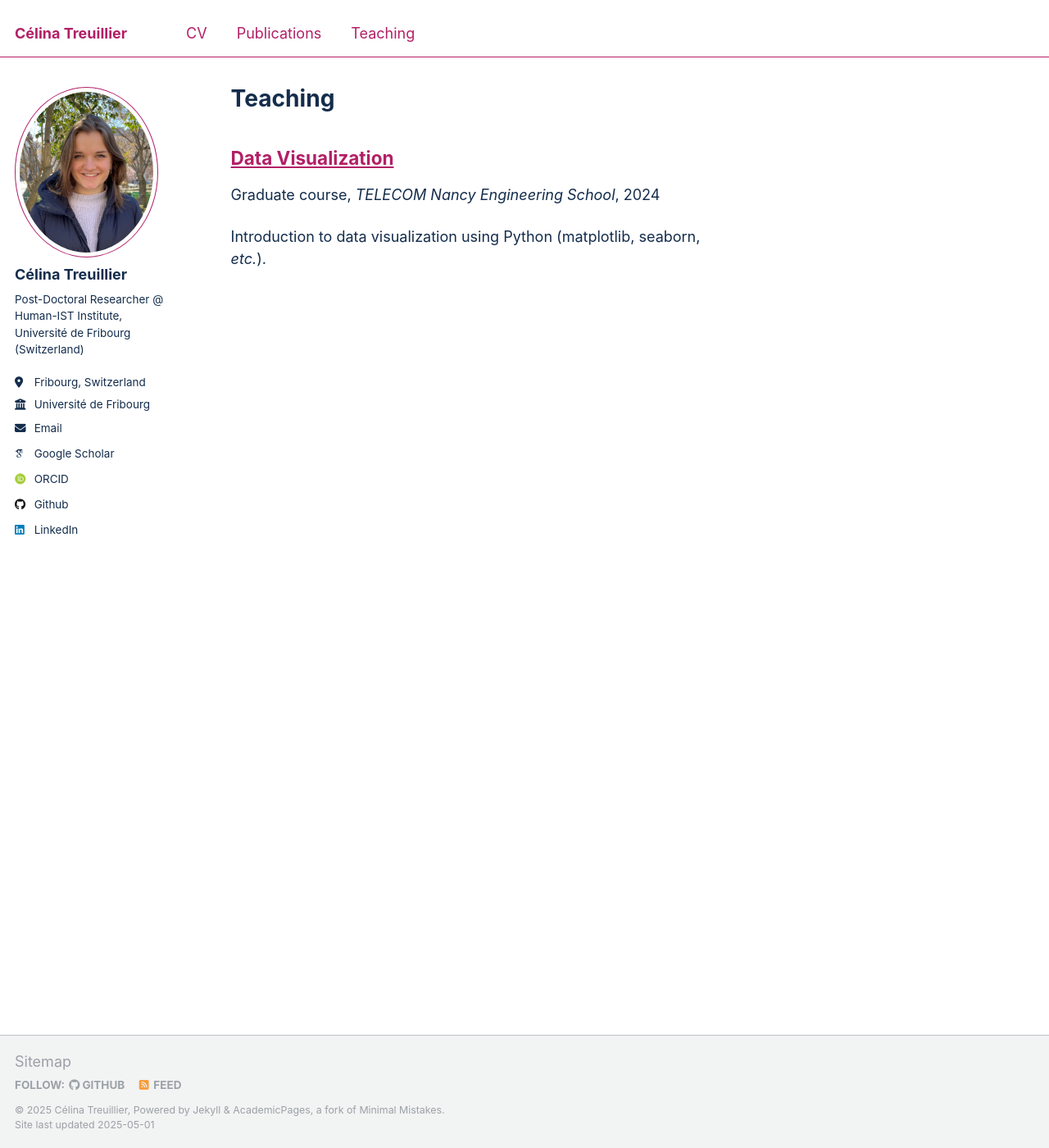
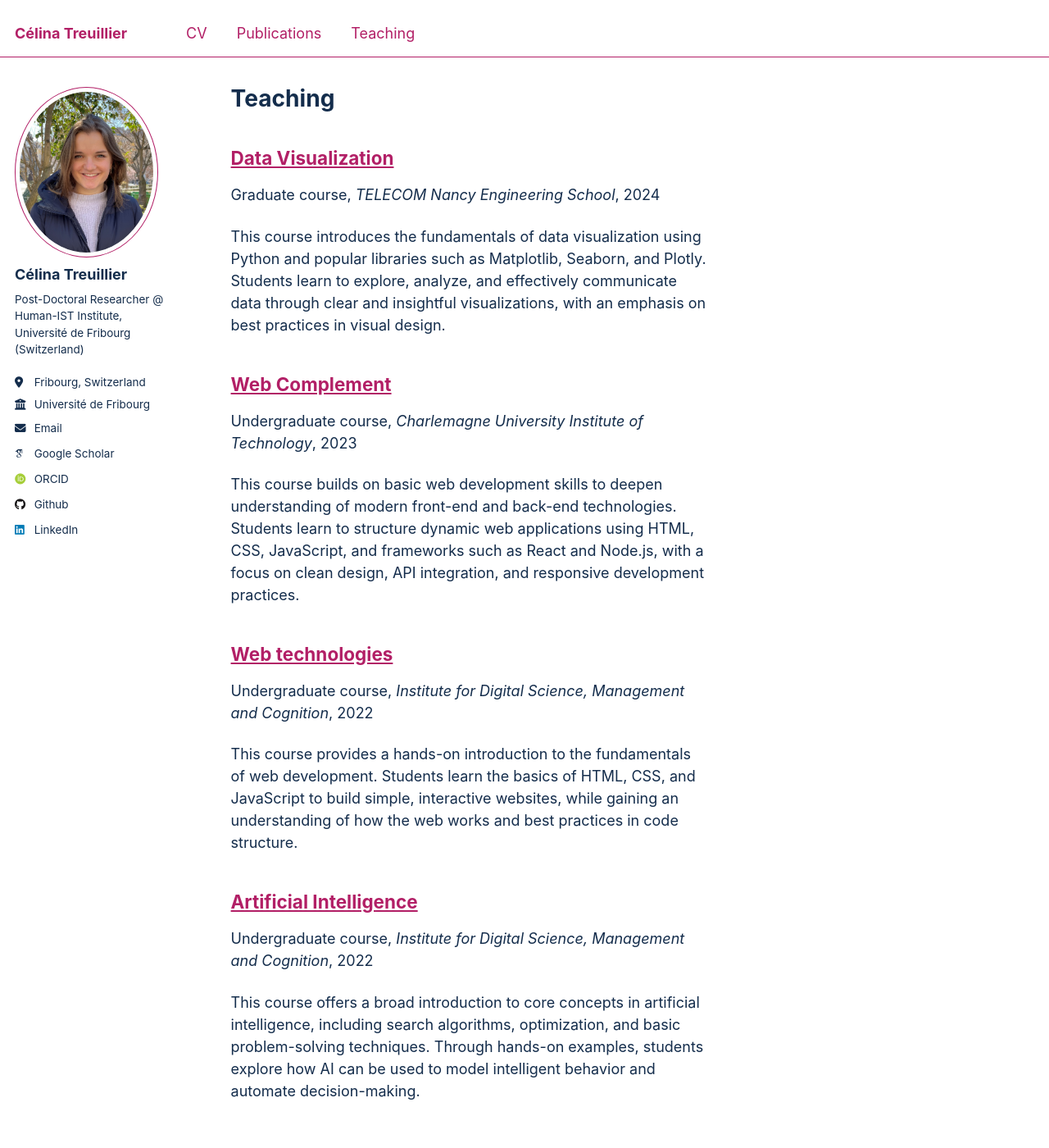
Before and after one commit to celinatreuillier/celinatreuillier.github.io, a Jekyll site: the page built from _pages/teaching.html, in a window 1280 px wide and 1400 px high. Shown: the whole window at 82% size. Built offline with Jekyll 4.4.1, drawn with Linux system fonts in a browser that asks for light colours; some web fonts are replaced.

Commit message:
add teaching

```diff
--- /dev/null
+++ b/_teaching/2021_AI.md
@@ -0,0 +1,11 @@
+---
+title: "Artificial Intelligence"
+collection: teaching
+type: "Undergraduate course"
+permalink: /teaching/2021_AI
+venue: "Institute for Digital Science, Management and Cognition"
+date: 2022-02-01
+location: "Nancy, FRANCE"
+---
+
+This course offers a broad introduction to core concepts in artificial intelligence, including search algorithms, optimization, and basic problem-solving techniques. Through hands-on examples, students explore how AI can be used to model intelligent behavior and automate decision-making.
--- /dev/null
+++ b/_teaching/2022_web.md
@@ -0,0 +1,11 @@
+---
+title: "Web technologies"
+collection: teaching
+type: "Undergraduate course"
+permalink: /teaching/2022_web
+venue: "Institute for Digital Science, Management and Cognition"
+date: 2022-09-01
+location: "Nancy, FRANCE"
+---
+
+This course provides a hands-on introduction to the fundamentals of web development. Students learn the basics of HTML, CSS, and JavaScript to build simple, interactive websites, while gaining an understanding of how the web works and best practices in code structure.
--- /dev/null
+++ b/_teaching/2023_web.md
@@ -0,0 +1,11 @@
+---
+title: "Web Complement"
+collection: teaching
+type: "Undergraduate course"
+permalink: /teaching/2023_web
+venue: "Charlemagne University Institute of Technology"
+date: 2023-02-01
+location: "Nancy, FRANCE"
+---
+
+This course builds on basic web development skills to deepen understanding of modern front-end and back-end technologies. Students learn to structure dynamic web applications using HTML, CSS, JavaScript, and frameworks such as React and Node.js, with a focus on clean design, API integration, and responsive development practices.
--- a/_teaching/2024_dataviz.md
+++ b/_teaching/2024_dataviz.md
@@ -8,4 +8,4 @@ date: 2024-02-01
 location: "Nancy, FRANCE"
 ---
 
-Introduction to data visualization using Python (matplotlib, seaborn, *etc.*).
+This course introduces the fundamentals of data visualization using Python and popular libraries such as Matplotlib, Seaborn, and Plotly. Students learn to explore, analyze, and effectively communicate data through clear and insightful visualizations, with an emphasis on best practices in visual design.
```
Also changed, not shown: _teaching/2015-spring-teaching-2.md (deleted, +0 -20 lines).
